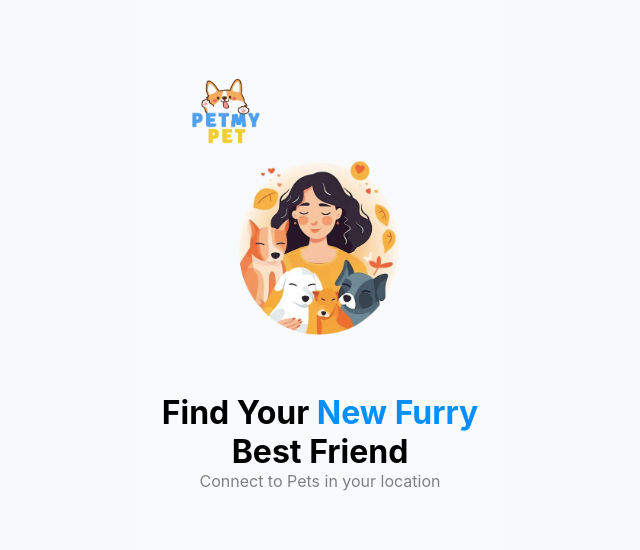
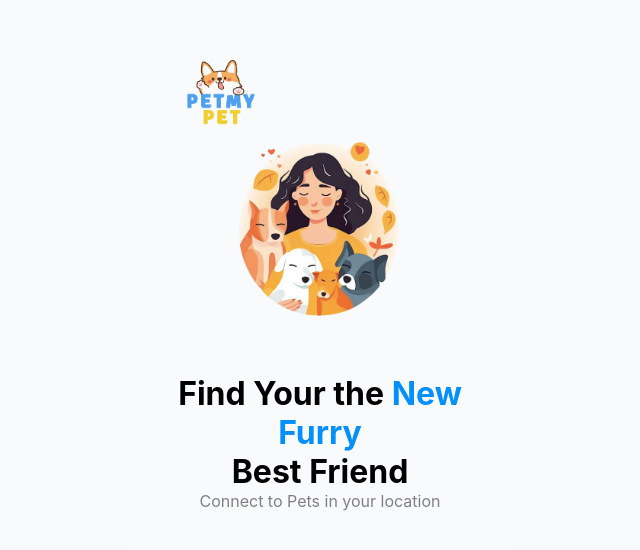
Before and after one commit to The-doggy-lover/the-doggy-lover, a Vue app in the folder frontend/: page / in a window 1280 px wide. Shown: the part 106-656 px from the top of the page, without its empty margins (320-960 px from the left). Built offline with nearby package versions, Linux system fonts and the light colour scheme.

Commit message:
changed frontend again

```diff
--- a/frontend/src/components/LandingPage.vue
+++ b/frontend/src/components/LandingPage.vue
@@ -18,7 +18,7 @@
 
       <!-- Heading -->
       <div class="heading">
-        <h1>Find Your <span>New Furry</span><br />Best Friend</h1>
+        <h1>Find Your the <span>New Furry</span><br />Best Friend</h1>
       </div>
 
       <!-- Subtitle -->
```
